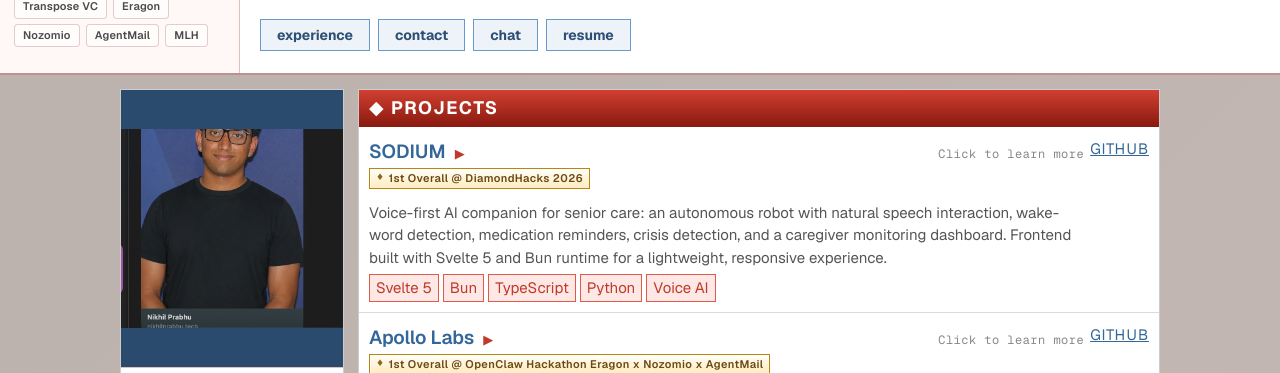
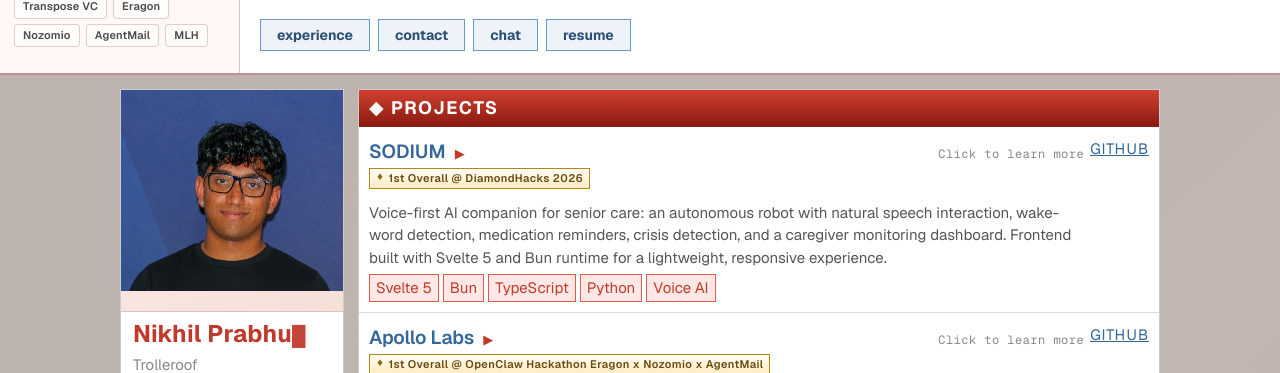
Before and after one commit to Trolleroof/personal-website, a Next.js app: page / in a window 1280 px wide. Shown: the part 579-952 px from the top of the page. Built offline with nearby package versions, Linux system fonts and the light colour scheme; no server answers.

Commit message:
changed picture

```diff
--- a/src/app/globals.css
+++ b/src/app/globals.css
@@ -401,18 +401,20 @@ a:hover { color: var(--pink); }
 /* PROFILE CARD */
 .profile-avatar {
   width: 100%;
-  aspect-ratio: 4 / 5;
-  background: #2a4a6e;
+  aspect-ratio: 1;
+  background: linear-gradient(135deg, #fce8e6 0%, #f5e0d8 100%);
   display: flex;
   align-items: center;
   justify-content: center;
+  font-size: 40px;
   border-bottom: 1px solid #e0c0b8;
   position: relative;
   overflow: hidden;
 }
 .profile-avatar-img {
-  object-fit: contain;
-  object-position: center;
+  object-fit: cover;
+  object-position: center top;
+  transform: translateY(-20px);
 }
 .profile-name {
   font-family: var(--display); font-size: 24px; font-weight: 700; color: var(--pink);
@@ -1465,8 +1467,8 @@ a:hover { color: var(--pink); }
   /* Page layout */
   .page-wrap { grid-template-columns: 1fr; padding: 10px 8px 40px; }
 
-  /* Profile card — show full portrait (not square thumbnail crop) */
-  .profile-avatar { aspect-ratio: 4 / 5; }
+  /* Profile card */
+  .profile-avatar { aspect-ratio: 2/1; }
   .profile-name { font-size: 24px; }
 
   /* Skills */
--- a/src/app/layout.tsx
+++ b/src/app/layout.tsx
@@ -17,37 +17,23 @@ const siteUrl =
   process.env.NEXT_PUBLIC_SITE_URL ??
   (process.env.VERCEL_URL ? `https://${process.env.VERCEL_URL}` : "https://nikhilprabhu.tech");
 
-/** Small square art for iMessage / social link previews (not the profile headshot). */
-const linkPreviewIcon = {
-  url: "/og-icon.png",
-  width: 180,
-  height: 180,
-  alt: "Nikhil Prabhu",
-  type: "image/png",
-} as const;
-
 const siteDescription = "welcome to my personal website";
 
 export const metadata: Metadata = {
   metadataBase: new URL(siteUrl),
   title: "Nikhil Prabhu",
   description: siteDescription,
-  icons: {
-    apple: [{ url: "/og-icon.png", sizes: "180x180", type: "image/png" }],
-  },
   openGraph: {
     title: "Nikhil Prabhu",
     description: siteDescription,
     url: siteUrl,
     siteName: "Nikhil Prabhu",
     type: "website",
-    images: [linkPreviewIcon],
   },
   twitter: {
     card: "summary",
     title: "Nikhil Prabhu",
     description: siteDescription,
-    images: [linkPreviewIcon.url],
   },
 };
 
--- a/src/lib/data.ts
+++ b/src/lib/data.ts
@@ -103,7 +103,7 @@ export interface ProfileData {
   resumeUrl: string;
   /** Long screenshot of the resume for the modal viewer. */
   resumePreviewUrl: string;
-  /** Portrait profile photo in /public (profile-avatar.png). */
+  /** Square headshot in /public (e.g. profile-avatar.png). */
   avatarUrl: string;
   name: string;
   handle: string;
```
Also changed, not shown: public/profile-avatar.png.
